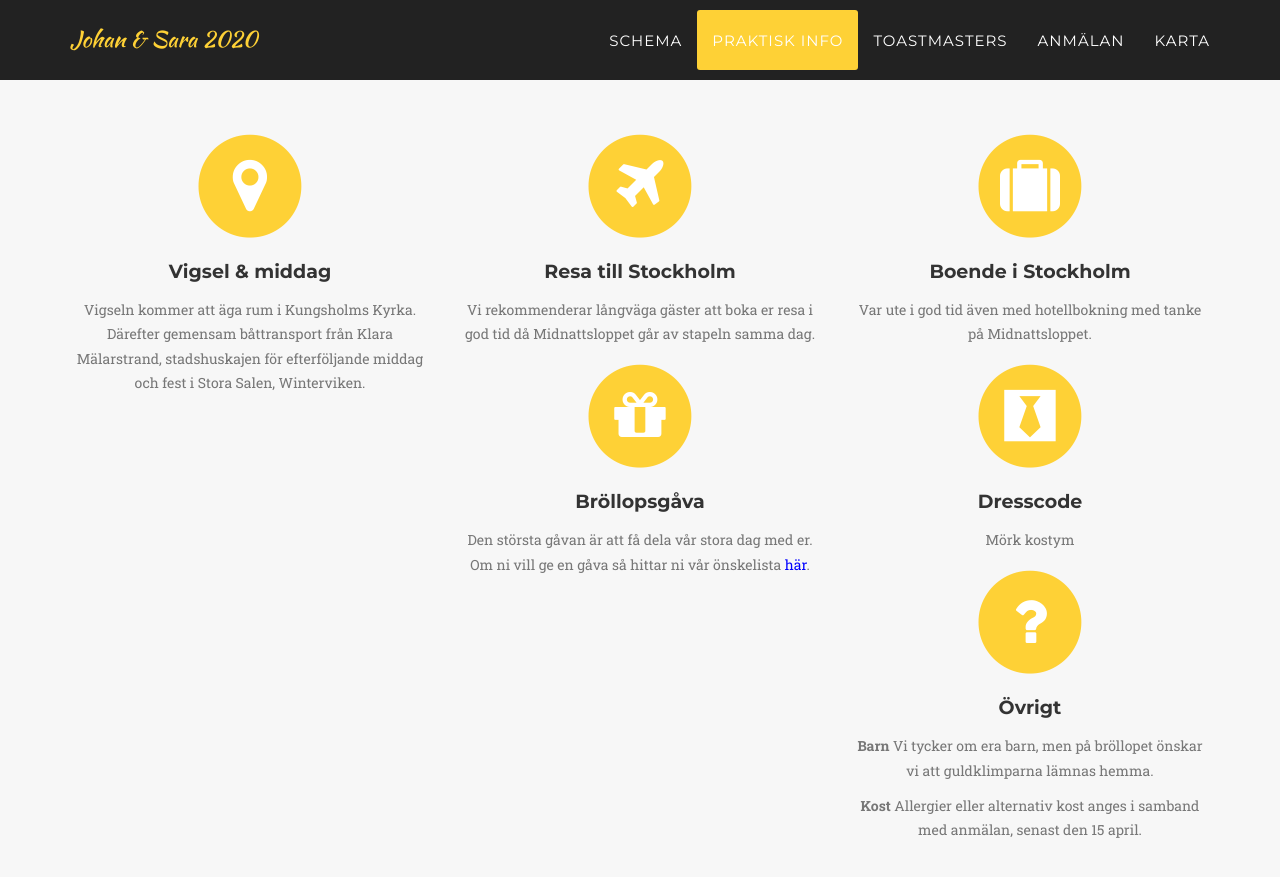
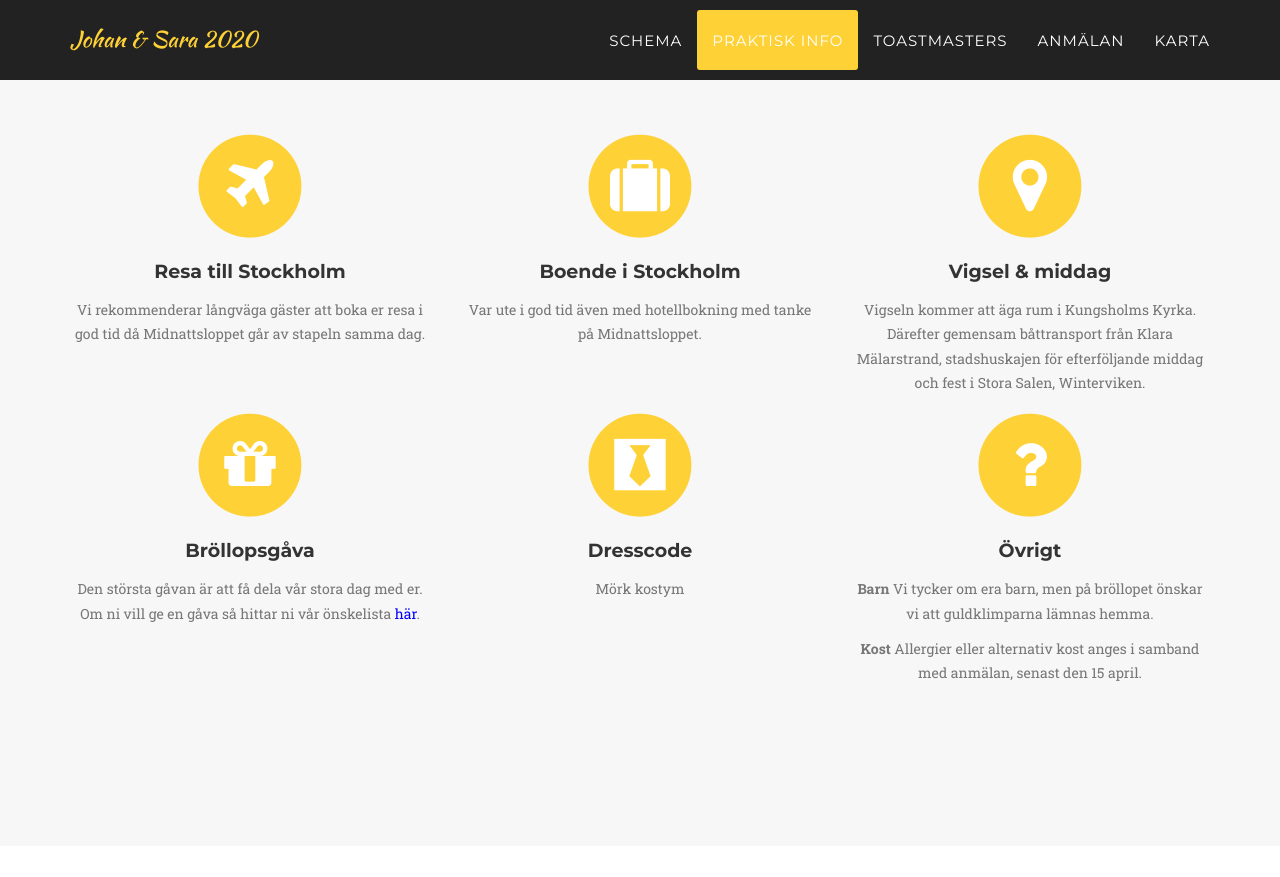
Before and after one commit to ekurin/bostrom-wedding, a Jekyll site: the page built from index.html, in a window 1280 px wide and 900 px high, scrolled down 3041 px. Shown: the top 877 px of the window. Built offline with Jekyll 4.4.1, drawn with Linux system fonts in a browser that asks for light colours; some web fonts are replaced.

Commit message:
Changed order

```diff
--- a/_includes/about.html
+++ b/_includes/about.html
@@ -8,14 +8,7 @@
                 </div>
             </div>
             <div class="row text-center">
-                <div class="col-md-4">
-                    <span class="fa-stack fa-4x">
-                        <i class="fa fa-circle fa-stack-2x text-primary"></i>
-                        <i class="fa fa-map-marker fa-stack-1x fa-inverse"></i>
-                    </span>
-                    <h4 class="service-heading">Vigsel & middag</h4>
-                    <p class="text-muted">Vigseln kommer att äga rum i Kungsholms Kyrka. Därefter gemensam båttransport från Klara Mälarstrand, stadshuskajen för efterföljande middag och fest i Stora Salen, Winterviken.</p>
-                </div>
+
                 <div class="col-md-4">
                     <span class="fa-stack fa-4x">
                         <i class="fa fa-circle fa-stack-2x text-primary"></i>
@@ -31,6 +24,14 @@
                     </span>
                     <h4 class="service-heading">Boende i Stockholm</h4>
                     <p class="text-muted">Var ute i god tid även med hotellbokning med tanke på Midnattsloppet.</p>
+                </div>
+                <div class="col-md-4">
+                    <span class="fa-stack fa-4x">
+                        <i class="fa fa-circle fa-stack-2x text-primary"></i>
+                        <i class="fa fa-map-marker fa-stack-1x fa-inverse"></i>
+                    </span>
+                    <h4 class="service-heading">Vigsel & middag</h4>
+                    <p class="text-muted">Vigseln kommer att äga rum i Kungsholms Kyrka. Därefter gemensam båttransport från Klara Mälarstrand, stadshuskajen för efterföljande middag och fest i Stora Salen, Winterviken.</p>
                 </div>
                 <div class="col-md-4">
                     <span class="fa-stack fa-4x">
```
